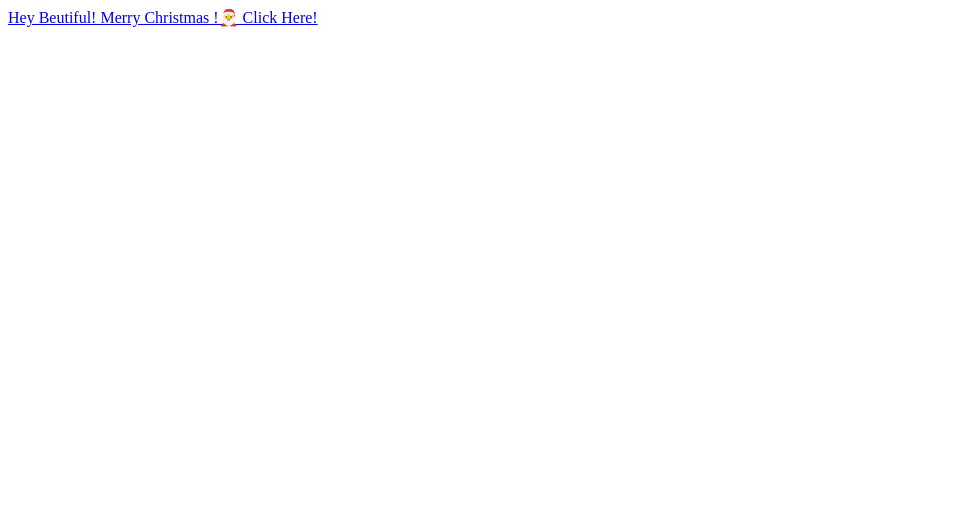
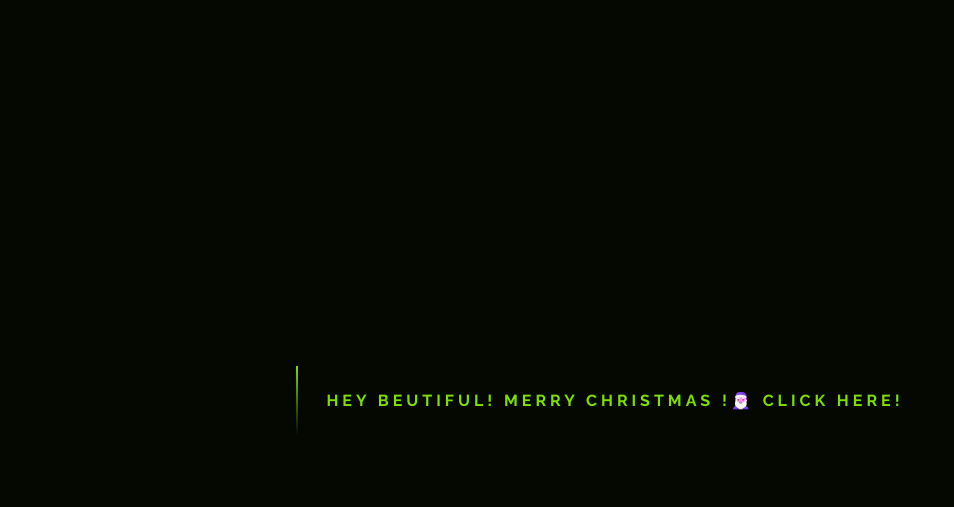
Before and after one commit to rashahameed/MerryChristmas, a plain HTML site: page index.html in a window 1280 px wide. Shown: the whole page, without its empty margins (0-954 px from the left). Drawn offline with Linux system fonts and the light colour scheme; the site is published under a folder, as on GitHub Pages, so addresses that start at the root find nothing.

Commit message:
Update index.html

```diff
--- a/index.html
+++ b/index.html
@@ -4,12 +4,12 @@
     <meta charset="utf-8">
     <meta name="viewport" content="width=device-width, initial-scale=1.0, shrink-to fit=no">
 
-    <link rel="stylesheet" type="text/css" href="/css/master.css">
+    <link rel="stylesheet" type="text/css" href="css/master.css">
 
     <title></title>
   </head>
   <body>
-    <a href="html/santa.html">
+    <a href="santa.html">
           <span></span>
           <span></span>
           <span></span>
```
